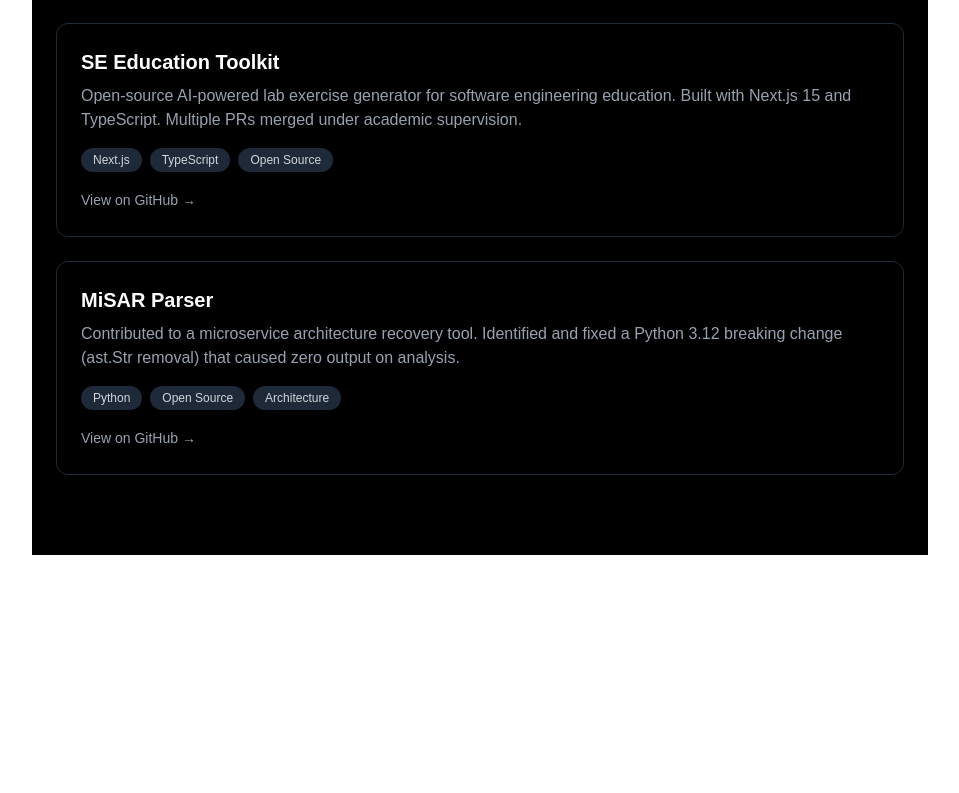
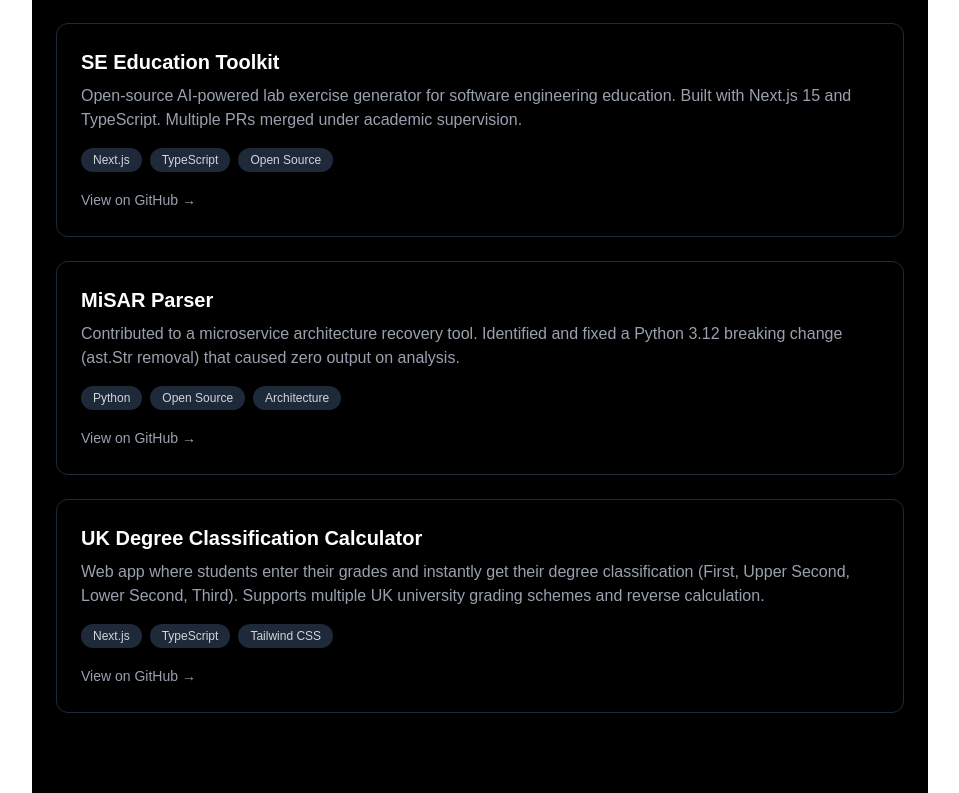
Before and after one commit to krtk119/Portfolio, a Next.js app: page /projects in a window 1280 px wide. Shown: the part 447-1240 px from the top of the page, without its empty margins (160-1119 px from the left). Before the commit the page ends 1002 px from the top, so only its background shows below. Built offline with nearby package versions, Linux system fonts and the light colour scheme.

Commit message:
add grade calculator project

```diff
--- a/app/projects/page.tsx
+++ b/app/projects/page.tsx
@@ -16,6 +16,12 @@
     description: "Contributed to a microservice architecture recovery tool. Identified and fixed a Python 3.12 breaking change (ast.Str removal) that caused zero output on analysis.",
     tags: ["Python", "Open Source", "Architecture"],
     github: "https://github.com/krtk119/MiSAR-Parser-and-Model-Transformation",
+  },
+  {
+    title: "UK Degree Classification Calculator",
+    description: "Web app where students enter their grades and instantly get their degree classification (First, Upper Second, Lower Second, Third). Supports multiple UK university grading schemes and reverse calculation.",
+    tags: ["Next.js", "TypeScript", "Tailwind CSS"],
+    github: "https://github.com/krtk119/Grade-Classification-Calculator",
   },
 ]
 
```
